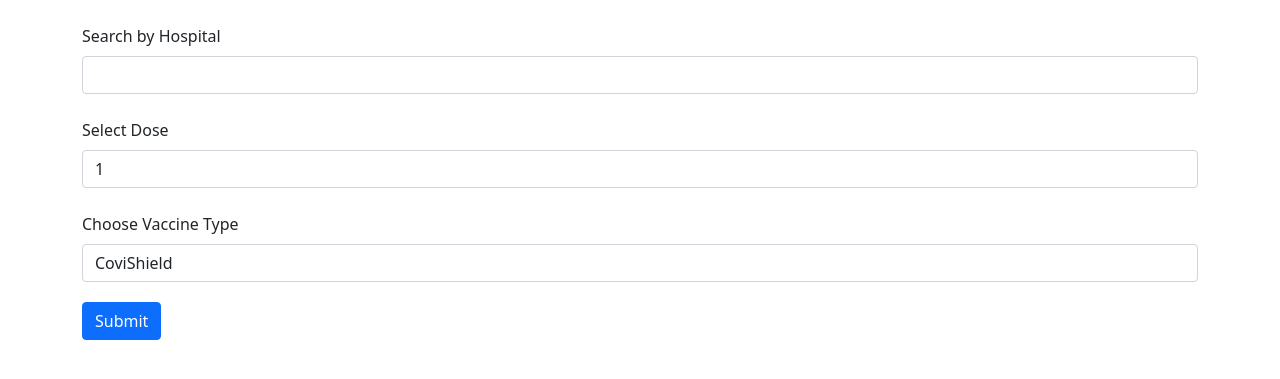
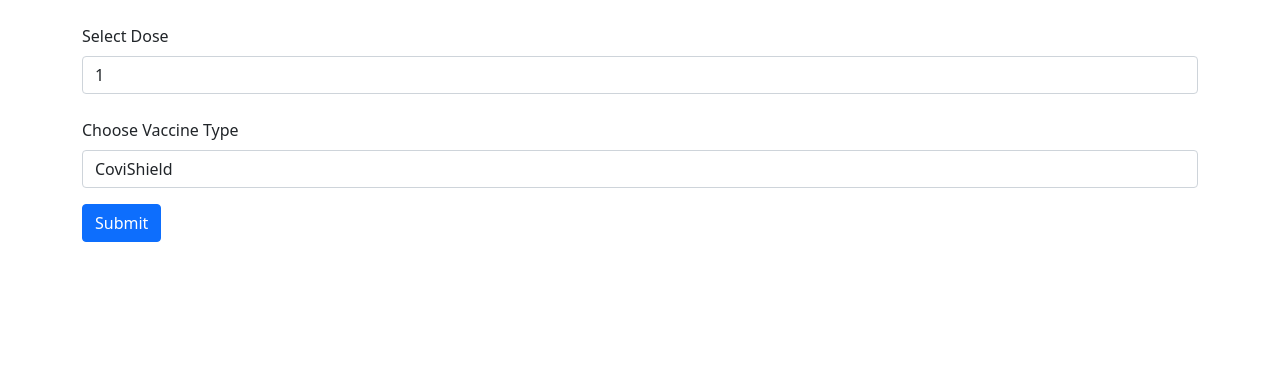
Before and after one commit to bhavyacontractor/G12_Healthcare, a Flask app: page /vaccine_book/1 in a window 1280 px wide. Shown: the top 379 px of the page. Run offline with Flask 2, Linux system fonts and the light colour scheme; lists and menus that the app fills with data are empty; some libraries are stand-ins or nearby versions.

Commit message:
Update vaccine_book.html

```diff
--- a/templates/vaccine_book.html
+++ b/templates/vaccine_book.html
@@ -17,17 +17,9 @@
 
 
   <div class="container" my-3>
-    <form action="/vaccine_book" method="post">
+    <form action="/vaccine_book/{{hosp_id}}" method="post">
       <br>
-      <label class="form-label">Search by Hospital</label>
-      <div class="form-group" style="margin-bottom: 20px;">
-          <SELECT name="hosp_id" id="hosp_id" class="form-control">
-            {% for j in hospital %}
-                <OPTION value={{j[0]}}>{{j[1]}} ( {{j[2]}} )</OPTION>
-            {% endfor %}
 
-          </SELECT>
-          <br>
           <label class="form-label">Select Dose</label>
           <SELECT name="dose" id="dose" class="form-control">
                 <OPTION value=1>1</OPTION>
@@ -43,15 +35,15 @@
 
           </SELECT>
           </p>
-      </div>
+
   <button type="submit" class="btn btn-primary">Submit</button>
 </form>
   </div>
 
 
-{% if hospvaccineDetails|length == 0 %}
+{% if hospvaccineDetails|length != 0 %}
 
-    {% else %}
+
 
 
   <div class="container my-3">
```
